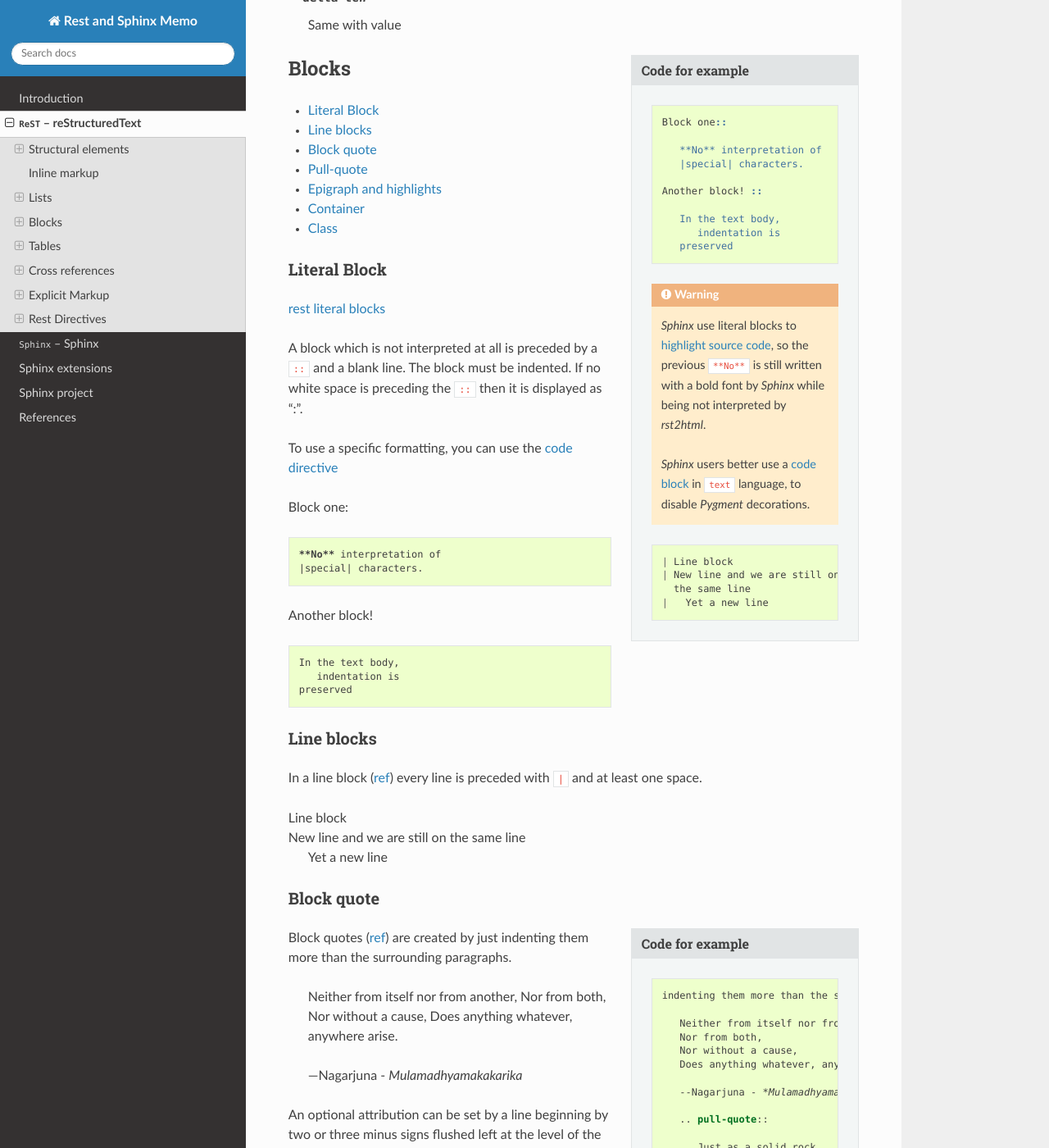
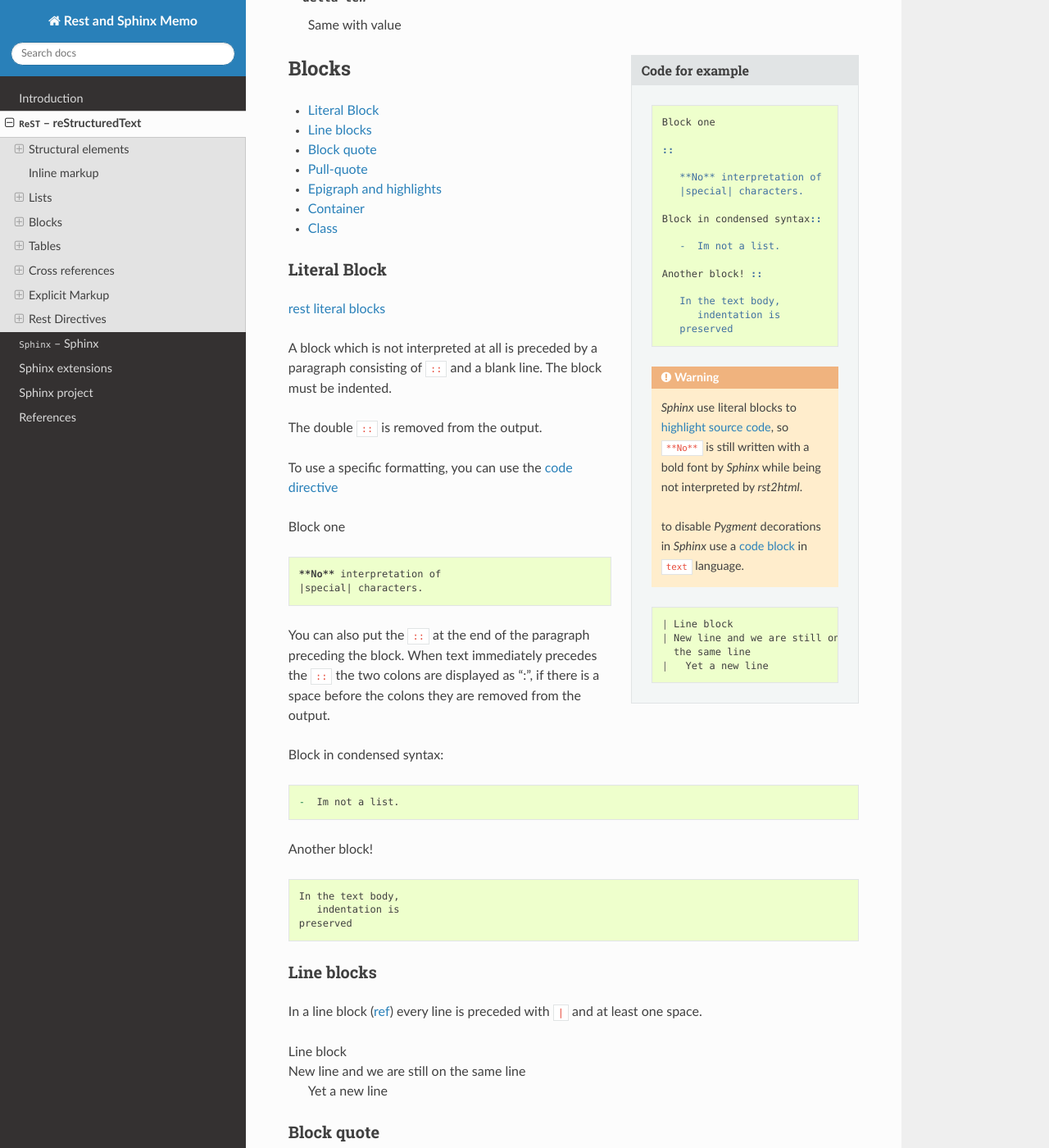
Before and after one commit to marczz/rest-sphinx-memo, a Sphinx documentation site: the page built from source/ReST.rst, in a window 1280 px wide and 1400 px high, scrolled down 3965 px. Shown: the whole window at 82% size. Built offline with Sphinx 7.4.7 and the Read the Docs theme 2.0.0, drawn with Linux system fonts in a browser that asks for light colours; formulas are drawn with MathJax 3; the version number could not be read and is left out.

Commit message:
ReST.rst: expanded source code.

```diff
--- a/source/ReST.rst
+++ b/source/ReST.rst
@@ -297,10 +297,16 @@ E.g. for listing command line options.
 
    ::
 
-      Block one::
+      Block one
+
+      ::
 
          **No** interpretation of
          |special| characters.
+
+      Block in condensed syntax::
+
+         -  Im not a list.
 
       Another block! ::
 
@@ -311,12 +317,12 @@ E.g. for listing command line options.
    .. warning::
 
       *Sphinx* use literal blocks to :ref:`highlight source code
-      <code_highlighting>`, so the previous ``**No**`` is still written
+      <code_highlighting>`, so ``**No**`` is still written
       with a  bold font by *Sphinx* while being not interpreted by
       *rst2html*.
 
-      *Sphinx* users better use a :ref:`code block <code_block>` in
-      ``text`` language, to disable *Pygment* decorations.
+      to disable *Pygment* decorations in *Sphinx* use a
+      :ref:`code block <code_block>` in ``text`` language.
 
    ::
 
@@ -339,16 +345,29 @@ Literal Block
 
 :restref:`rest literal blocks <restructuredtext.html#literal-blocks>`
 
-A block which is not interpreted at all is preceded by a ``::`` and a blank
-line. The block must be indented.  If no white space is preceding the
-``::`` then it is displayed as ":".
-
-To use a specific formatting, you can use the :ref:`code directive <rst-code>`
-
-Block one::
+A block which is not interpreted at all is preceded by a  paragraph
+consisting of ``::``   and a blank line. The block must be indented.
+
+The double ``::`` is removed from the output.
+
+To use a specific formatting, you can use the
+:ref:`code directive <rst-code>`
+
+Block one
+
+::
 
    **No** interpretation of
    |special| characters.
+
+You can also put the ``::`` at the end of the paragraph preceding the
+block. When text immediately precedes the ``::`` the two colons are
+displayed as ":", if there is a space before the colons they are
+removed from the output.
+
+Block in condensed syntax::
+
+  -  Im not a list.
 
 Another block! ::
 
```
